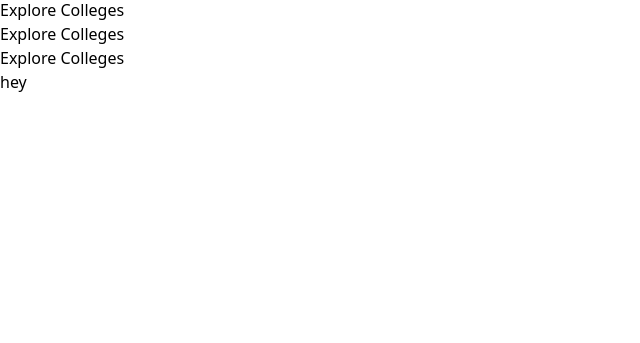
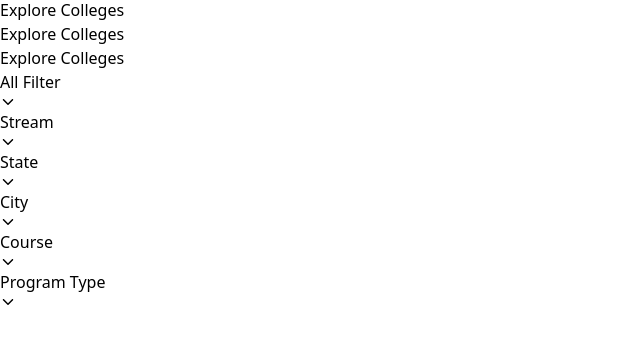
Before and after one commit to ankit9984/processing, a React (Vite) app in the folder client/: page /college in a window 1280 px wide. Shown: the part 129-472 px from the top of the page, without its empty margins (0-640 px from the left). Built offline with nearby package versions, Linux system fonts and the light colour scheme.

Commit message:
"Refactor QueryPage to use QueryCollegeComp component, replace test.js with React component implementation"

```diff
--- /dev/null
+++ b/client/src/components/QueryComponent/QueryCollegeComp.jsx
@@ -0,0 +1,27 @@
+import React from 'react';
+import { IoIosArrowDown } from "react-icons/io";
+import axiosInstance from '../../api/AxiosInstance';
+
+function QueryCollegeComp() {
+    const details = [
+        { Name: 'All Filter', icon: <IoIosArrowDown />, location: 'All' },
+        { Name: 'Stream', icon: <IoIosArrowDown />, location: 'Stream' },
+        { Name: 'State', icon: <IoIosArrowDown />, location: 'State' },
+        { Name: 'City', icon: <IoIosArrowDown />, location: 'City' },
+        { Name: 'Course', icon: <IoIosArrowDown />, location: 'Course' },
+        { Name: 'Program Type', icon: <IoIosArrowDown />, location: 'ProgramType' }
+    ];
+
+    return (
+        <div className="flex space-x-4 p-4 bg-white shadow">
+            {details.map((item, index) => (
+                <div key={index} className="flex items-center px-4 py-2 border rounded-full bg-gray-100 cursor-pointer hover:bg-gray-200">
+                    <span className="text-sm">{item.Name}</span>
+                    <span className="ml-2"><IoIosArrowDown /></span>
+                </div>
+            ))}
+        </div>
+    );
+}
+
+export default QueryCollegeComp;
--- a/client/src/pages/FilterPage/QueryPage.jsx
+++ b/client/src/pages/FilterPage/QueryPage.jsx
@@ -1,9 +1,10 @@
 import React from 'react'
+import QueryCollegeComp from '../../components/QueryComponent/QueryCollegeComp'
 
 function QueryPage() {
   return (
     <div>
-      hey
+      <QueryCollegeComp/>
     </div>
   )
 }
```
Also changed, not shown: 1 other file (tests, documents, lock files or other folders).
